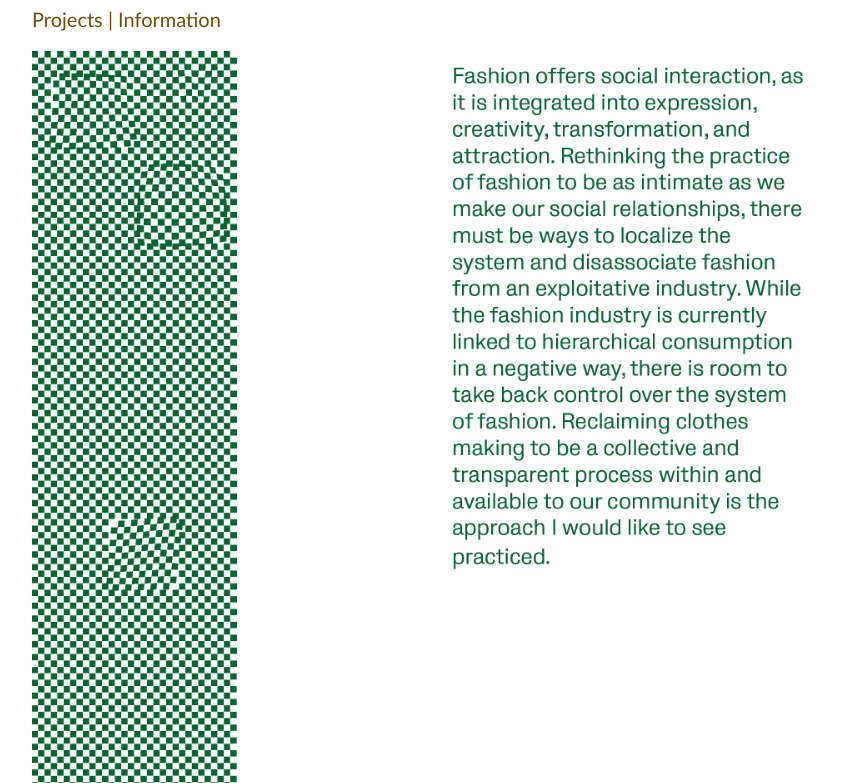
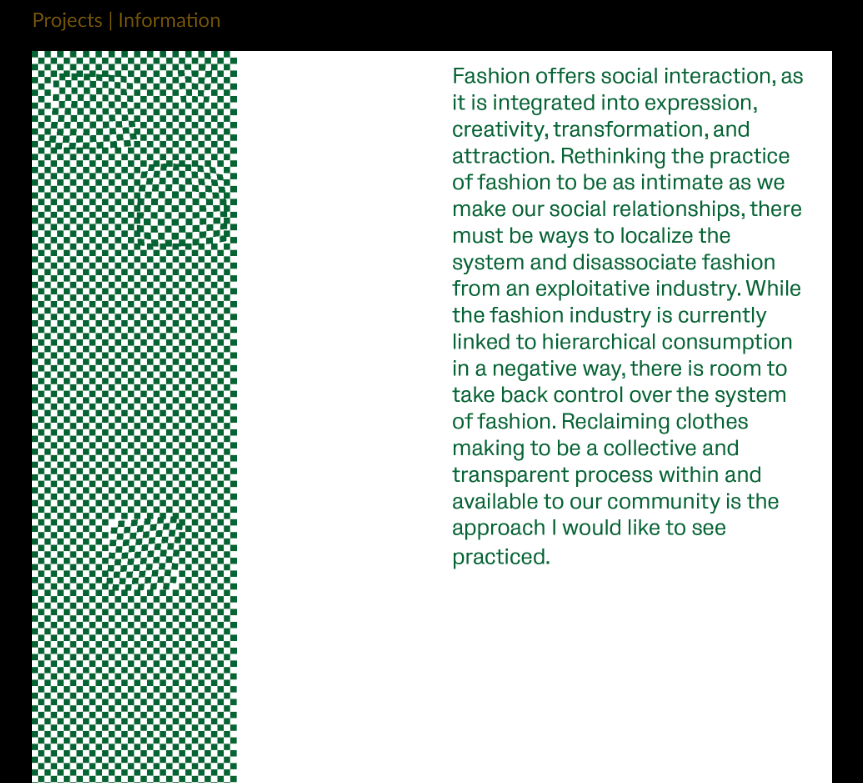
Before and after one commit to fionamcelhany/fionamcelhany, a plain HTML site: page index.html in a window 1280 px wide. Shown: the part 88-871 px from the top of the page, without its empty margins (208-1071 px from the left). Drawn offline with Linux system fonts and the light colour scheme.

Commit message:
Update index.html

```diff
--- a/index.html
+++ b/index.html
@@ -24,7 +24,7 @@
 
 
 body {
-background-color: #FFFFFF
+background-color: #000000
 }
 
 
```
